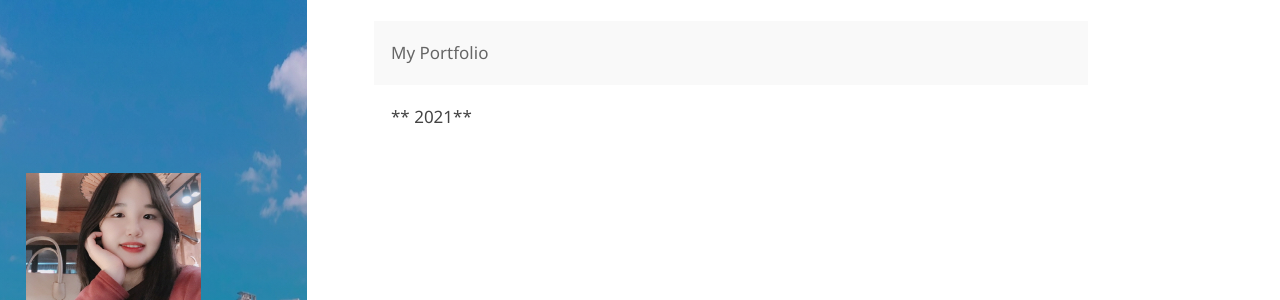
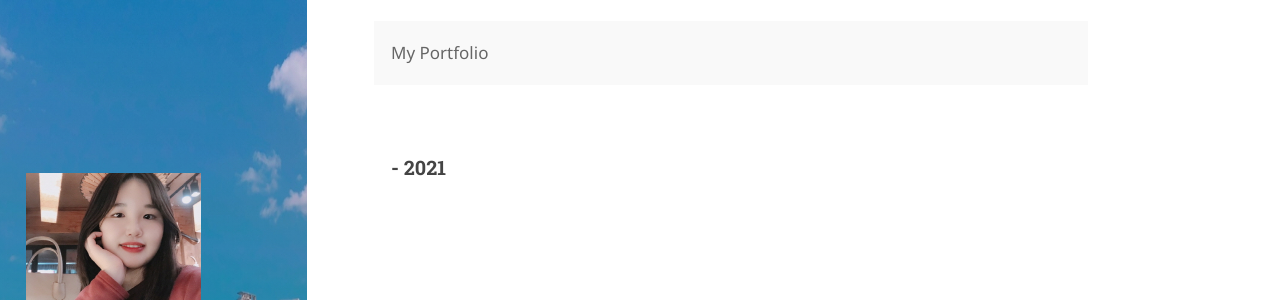
Before and after one commit to Wonji-Park/Classy, a Jekyll site: the page built from _featured_tags/Portfolio.md, in a window 1280 px wide. Shown: the part 125-425 px from the top of the page. Built offline with Jekyll 4.4.1, drawn with Linux system fonts in a browser that asks for light colours; nearby versions of some CDN libraries; some web fonts are replaced.

```diff
--- a/_featured_tags/Portfolio.md
+++ b/_featured_tags/Portfolio.md
@@ -8,4 +8,4 @@ description: |
   My Portfolio
 published: true
 ---
-** 2021**
+### **-  2021**
```
